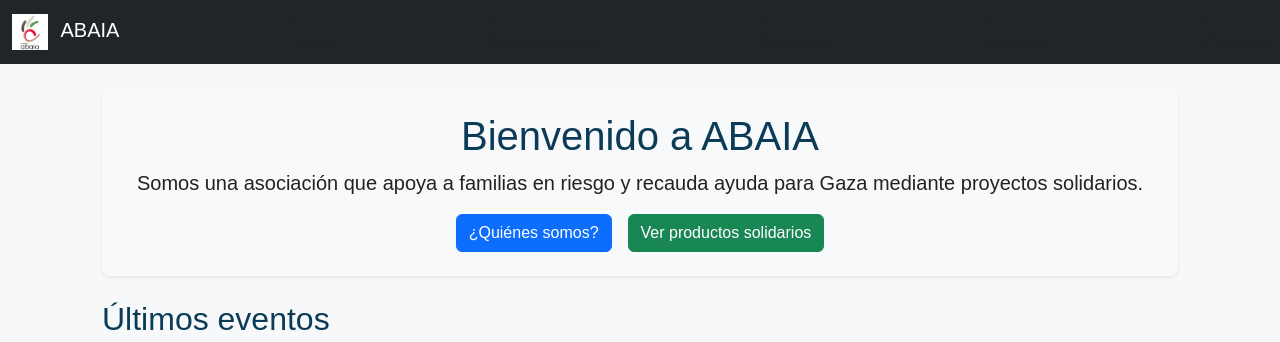
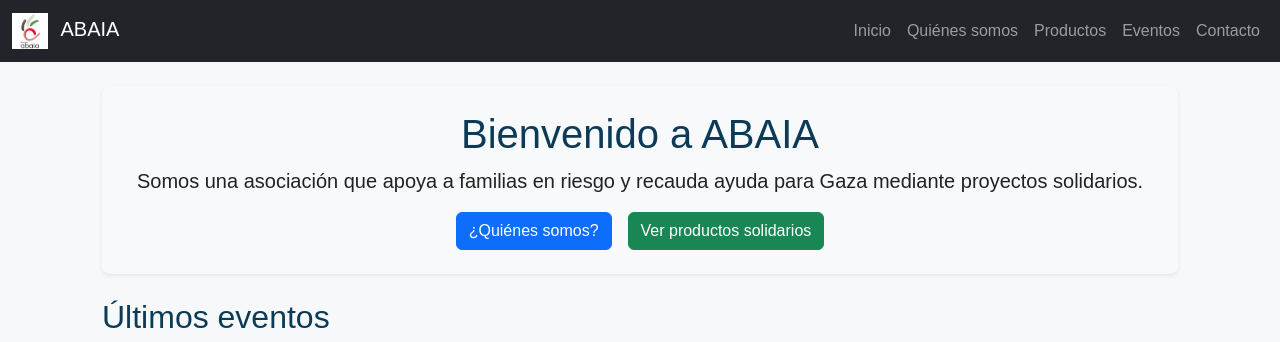
Before and after one commit to abaia-ali/abaia-web, a PHP site: page /index.php in a window 1280 px wide. Shown: the top 342 px of the page. Run offline with PHP 8.4, Linux system fonts and the light colour scheme.

Commit message:
Update header.php

```diff
--- a/header.php
+++ b/header.php
@@ -9,27 +9,29 @@
     <link href="https://cdn.jsdelivr.net/npm/bootstrap@5.3.3/dist/css/bootstrap.min.css" rel="stylesheet">
 
     <!-- Tu CSS -->
-    <link rel="stylesheet" href="style.css">
+    <link rel="stylesheet" href="/style.css">
 </head>
 <body>
 
 <nav class="navbar navbar-expand-lg navbar-dark bg-dark">
   <div class="container-fluid">
-    <a class="navbar-brand" href="index.php">
-      <img src="img/logo.png" alt="Logo ABAIA" width="36" class="me-2"> ABAIA
+    <a class="navbar-brand" href="/index.php">
+      <img src="/img/logo.png" alt="Logo ABAIA" width="36" class="me-2"> ABAIA
     </a>
     <button class="navbar-toggler" type="button" data-bs-toggle="collapse" data-bs-target="#menuNav"
         aria-controls="menuNav" aria-expanded="false" aria-label="Menú">
       <span class="navbar-toggler-icon"></span>
     </button>
 
-<li class="nav-item"><a class="nav-link" href="/index.php">Inicio</a></li>
-<li class="nav-item"><a class="nav-link" href="/quienes-somos.php">Quiénes somos</a></li>
-<li class="nav-item"><a class="nav-link" href="/productos.php">Productos</a></li>
-<li class="nav-item"><a class="nav-link" href="/eventos.php">Eventos</a></li>
-<li class="nav-item"><a class="nav-link" href="/contacto.php">Contacto</a></li>
-
-
+    <div class="collapse navbar-collapse" id="menuNav">
+      <ul class="navbar-nav ms-auto mb-2 mb-lg-0">
+        <li class="nav-item"><a class="nav-link" href="/index.php">Inicio</a></li>
+        <li class="nav-item"><a class="nav-link" href="/quienes-somos.php">Quiénes somos</a></li>
+        <li class="nav-item"><a class="nav-link" href="/productos.php">Productos</a></li>
+        <li class="nav-item"><a class="nav-link" href="/eventos.php">Eventos</a></li>
+        <li class="nav-item"><a class="nav-link" href="/contacto.php">Contacto</a></li>
+      </ul>
+    </div>
   </div>
 </nav>
 
```
